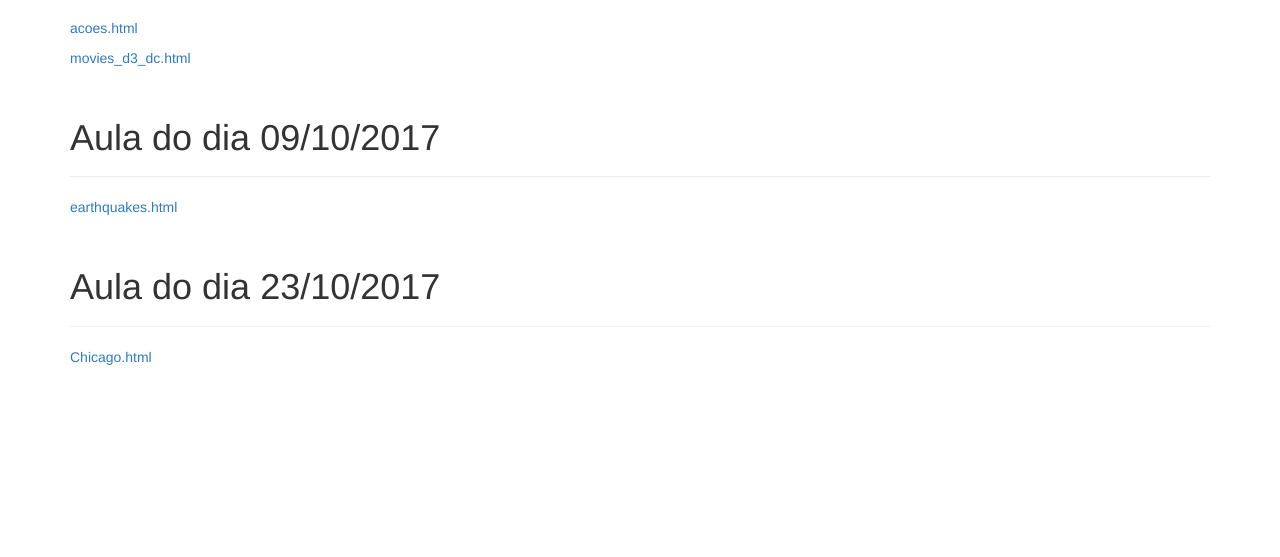
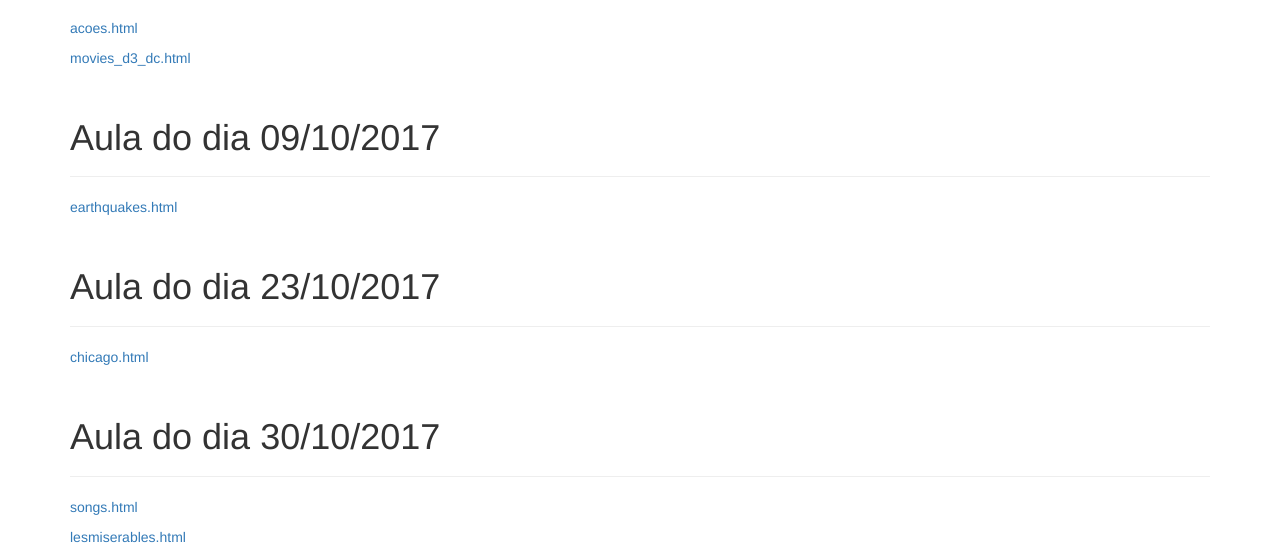
Before and after one commit to PedroPaivaAlves/datavis-course, a plain HTML site: page index.html in a window 1280 px wide. Shown: the part 751-1308 px from the top of the page. Before the commit the page ends 1128 px from the top, so only its background shows below. Drawn offline with nearby package versions, Linux system fonts and the light colour scheme.

Commit message:
update index

```diff
--- a/index.html
+++ b/index.html
@@ -101,8 +101,20 @@
         <h1>Aula do dia 23/10/2017</h1>
       </div>
 
-        <p><a href="/datavis-course/2017_10_23/Chicago.html">Chicago.html</a></p>
+        <p><a href="/datavis-course/2017_10_23/chicago.html">chicago.html</a></p>
 
+
+
+    </div><!-- /.container -->
+
+    <div class="container">
+
+      <div class="page-header">
+        <h1>Aula do dia 30/10/2017</h1>
+      </div>
+
+        <p><a href="/datavis-course/2017_10_23/songs.html">songs.html</a></p>
+        <p><a href="/datavis-course/2017_10_23/lesmiserables.html">lesmiserables.html</a></p>
 
 
     </div><!-- /.container -->
```
